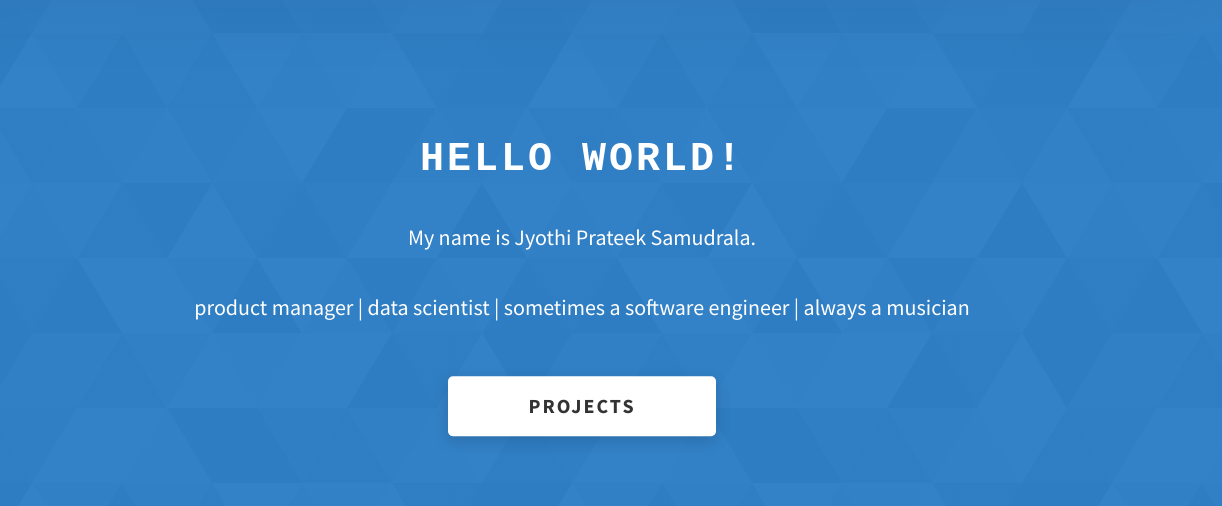
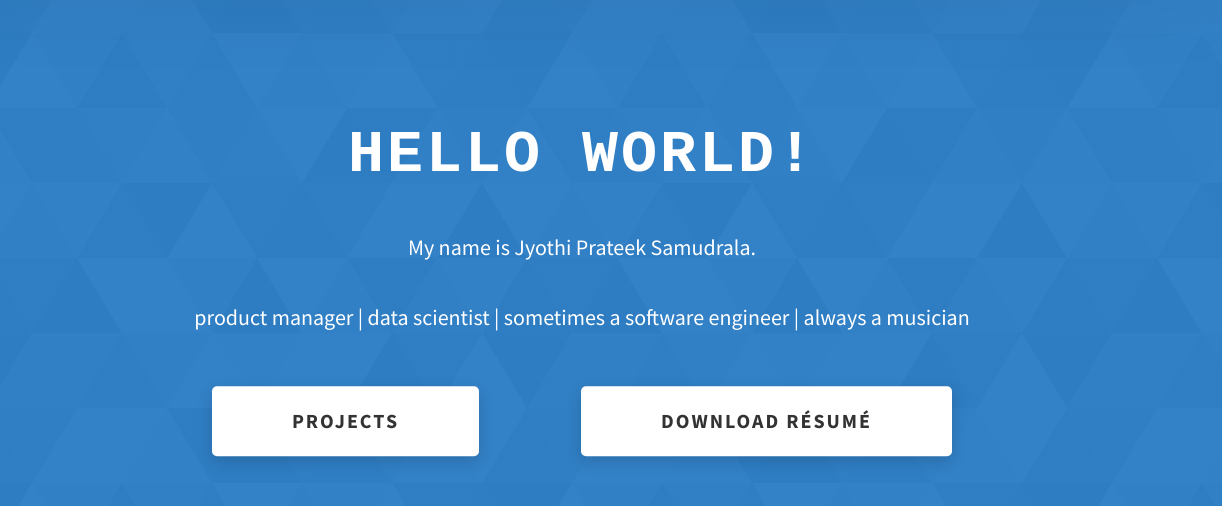
Before and after one commit to prateeksamudrala/jpsportfolio, a website: page index.html in a window 1280 px wide. Shown: the part 117-623 px from the top of the page, 58-1280 px from the left. Drawn offline with Linux system fonts and the light colour scheme.

Commit message:
many changes

```diff
--- a/css/style.css
+++ b/css/style.css
@@ -63,8 +63,8 @@ textarea {
   resize: none; }
 
 .heading-primary {
-  font-size: 4rem;
-  font-family: 'Courier New', Courier, monospace;
+  font-size: 6rem;
+  font-family:'Courier New', Courier, monospace;
   text-transform: uppercase;
   letter-spacing: 3px;
   text-align: center; }
@@ -150,7 +150,11 @@ textarea {
   .btn:hover {
     transform: translateY(-3px); }
   .btn--bg {
-    padding: 1.5rem 8rem;
+    padding: 2rem 8rem;
+    font-size: 2rem; }
+  .btn--bg--right {
+    margin-left: 100px;
+    padding: 2rem 8rem;
     font-size: 2rem; }
   .btn--med {
     padding: 1.5rem 5rem;
--- a/index.html
+++ b/index.html
@@ -93,7 +93,9 @@
         </div>
         <div class="home-hero__cta">
           <a href="./#projects" class="btn btn--bg">Projects</a>
+          <a href="https://drive.google.com/file/d/1Hj0jPWLldn4uuxZb5_et1LtNnLeQdjrT/view?usp=share_link"  target="_blank" class="btn btn--bg--right">Download Résumé</a>
         </div>
+
       </div>
       <div class="home-hero__socials">
         <div class="home-hero__social">
--- a/package.json
+++ b/package.json
@@ -12,9 +12,9 @@
   "author": "",
   "license": "GPL-3.0",
   "devDependencies": {
-    "autoprefixer": "^10.3.1",
-    "node-sass": "^6.0.1",
+    "autoprefixer": "^10.4.13",
+    "node-sass": "^8.0.0",
     "npm-run-all": "^4.1.5",
-    "postcss-cli": "^8.3.1"
+    "postcss-cli": "^10.1.0"
   }
 }
```
Also changed, not shown: 1 other file.
